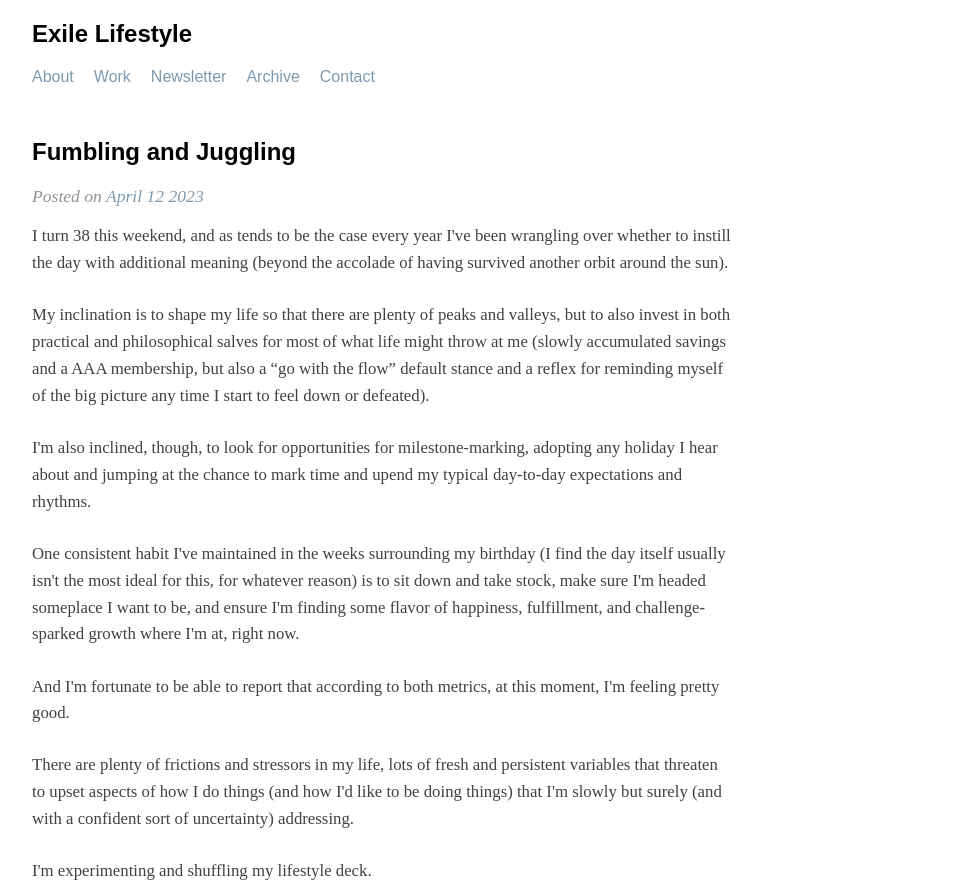
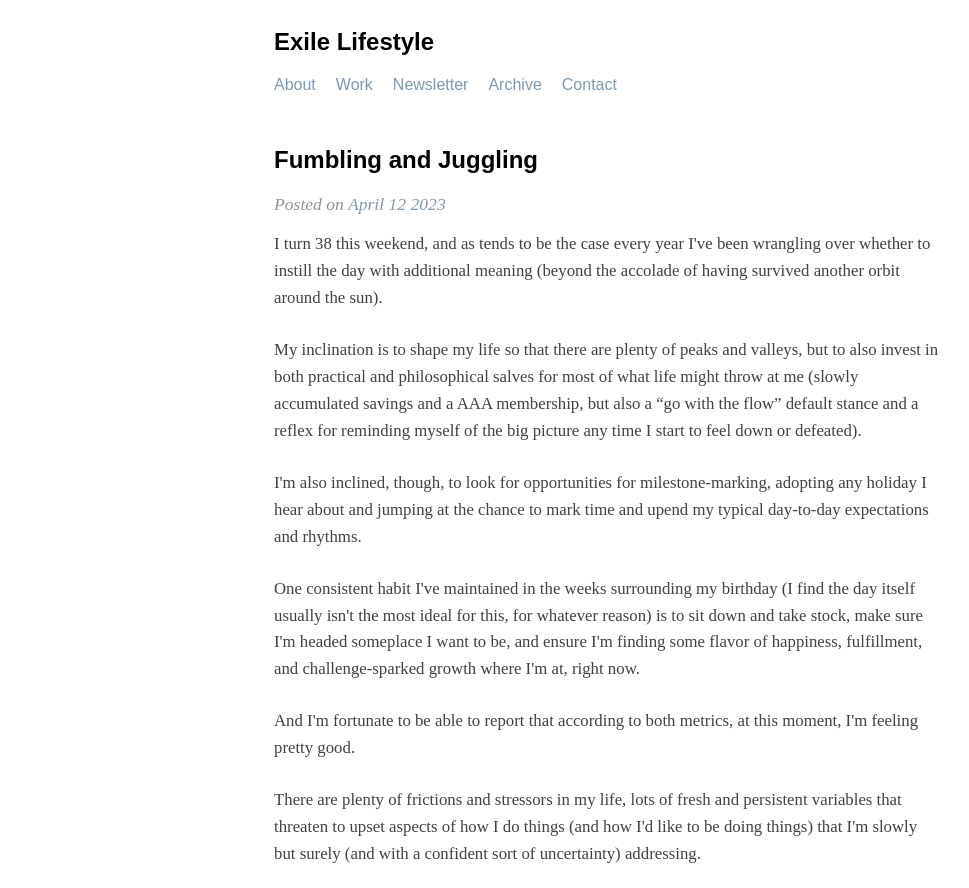
Before and after one commit to adamcabral86/the-odin-project, a plain HTML site: page Blog Post/index.html in a window 1280 px wide. Shown: the top 888 px of the page, without its empty margins (32-1001 px from the left). Drawn offline with Linux system fonts and the light colour scheme.

Commit message:
Fixed center alignment

```diff
--- a/Blog Post/index.html
+++ b/Blog Post/index.html
@@ -9,7 +9,7 @@
     <script src="script.js"></script>
 </head>
 <body>
-    <div class="container"><!-- Comments -->
+    <div class="container">
         <header>
             <div>
                 <h2>
--- a/Blog Post/style.css
+++ b/Blog Post/style.css
@@ -1,17 +1,25 @@
+html {
+    margin: auto;
+    max-width: fit-content;
+}
 body {
-    display: flex;
-    flex-direction: column;
-    align-items: center;
-    justify-content: center;
-    margin-top: auto;
-    margin-bottom: auto;
-    margin-left: 4rem;
-    margin-right: 4rem;
     max-width: 700px;
     font-family: 'IBM Plex Sans', Helvetica, sans-serif;
 }
 
 .container {
+    margin-top: auto;
+    margin-bottom: auto;
+    margin-left: 1rem;
+    margin-right: 1rem;
+    max-width: 700px;
+    font-family: 'IBM Plex Sans', Helvetica, sans-serif;
+}
+
+header {
+    display: flex;
+    flex-direction: column;
+    align-self: flex-start;
 }
 
 h2, h5 {
```
